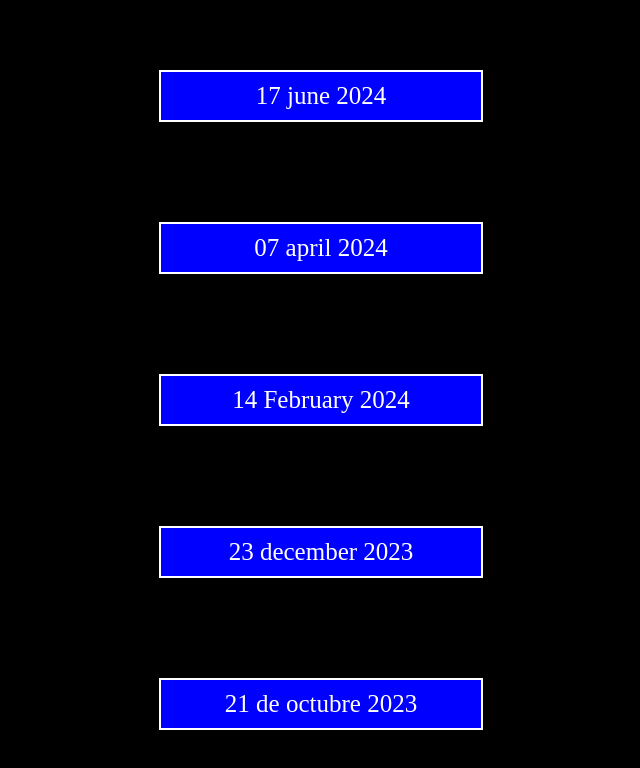
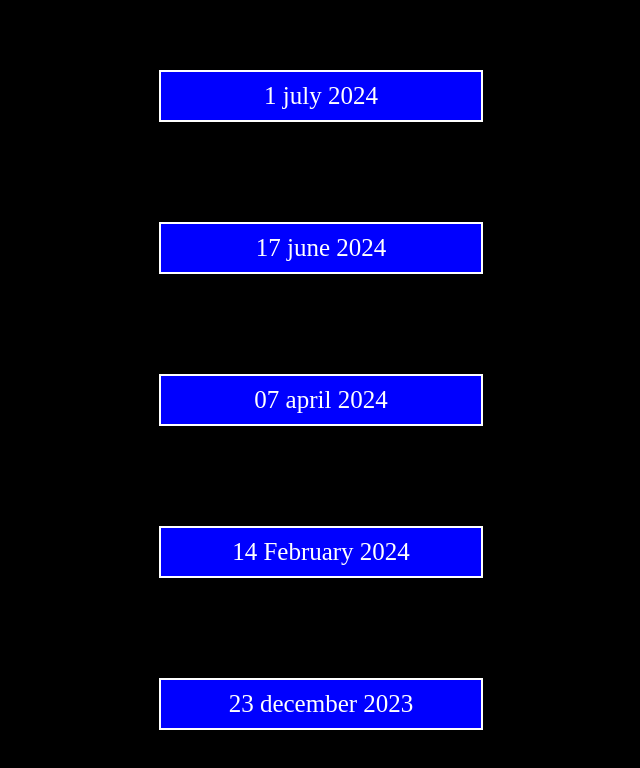
Before and after one commit to leonardosotelo89/HTML, a plain HTML site: page index.html in a window 1280 px wide. Shown: the whole page, without its empty margins (319-959 px from the left). Drawn offline with Linux system fonts and the light colour scheme.

Commit message:
Update index.html

```diff
--- a/index.html
+++ b/index.html
@@ -38,6 +38,7 @@ a{
   </head>
   <body>
   <div id="items">
+   <a href="1 july 2024.zip" download>1 july 2024</a>
    <a href="17 june 2024.zip" download>17 june 2024</a>
    <a href="07 april 2024.zip" download>07 april 2024</a>
    <a href="14 February 2024.zip" download>14 February 2024</a>
```
